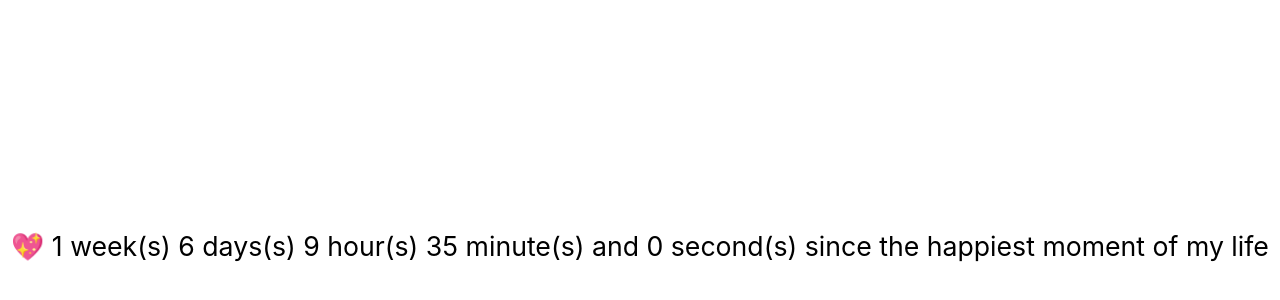
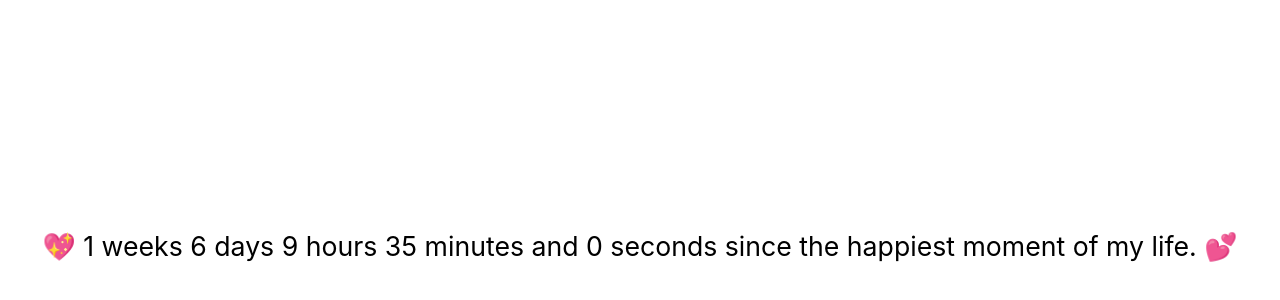
Before and after one commit to lincoln-lillie/lincoln-lillie.github.io, a plain HTML site: page index.html in a window 1280 px wide. Shown: the part 162-462 px from the top of the page. Drawn offline with Linux system fonts and the light colour scheme.

Commit message:
Update index.html

```diff
--- a/index.html
+++ b/index.html
@@ -33,11 +33,11 @@ let timer = setInterval(function() {
   let minutes = Math.floor((((d%604800000)%86400000)%3600000)/60000)
   let seconds = Math.floor(((((d%604800000)%86400000)%3600000)%60000)/1000)
   e.innerHTML = "💖 "
-    + weeks + " week(s) "
-    + days + " days(s) "
-    + hours + " hour(s) "
-    + minutes + " minute(s) and "
-    + seconds + " second(s) "
-    + " since the happiest moment of my life"
+    + weeks + " weeks "
+    + days + " days "
+    + hours + " hours "
+    + minutes + " minutes and "
+    + seconds + " seconds "
+    + " since the happiest moment of my life. 💕"
 }, 1000)
 </script>
```
